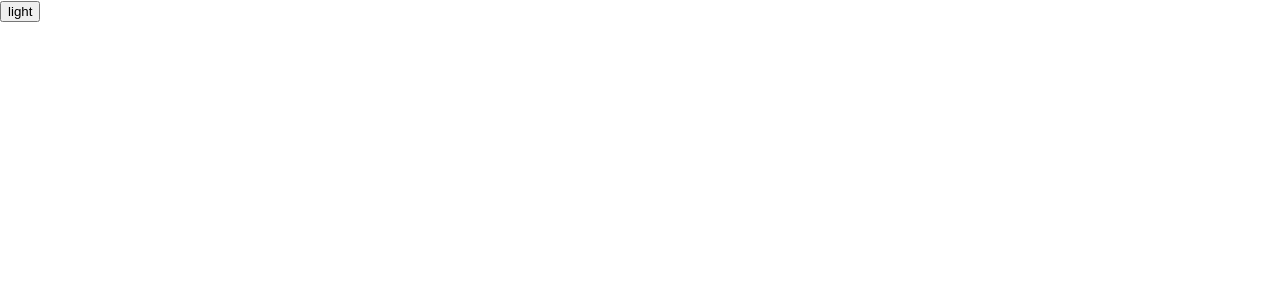
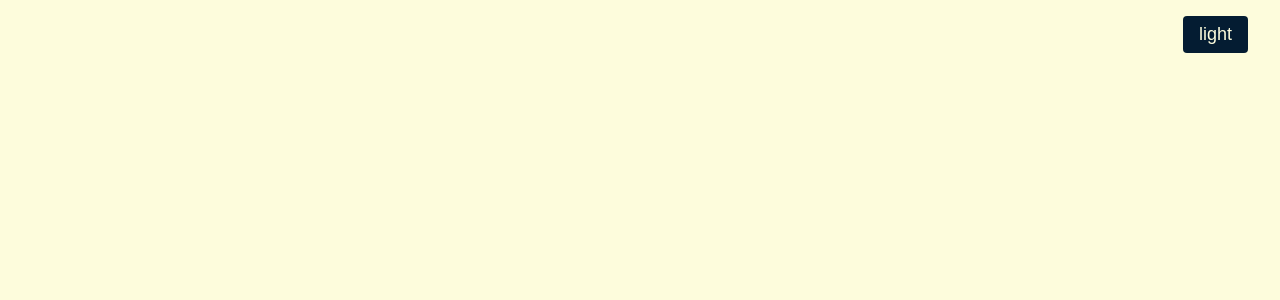
Before and after one commit to RawHeatG/tofy, a React (Create React App) app: page / in a window 1280 px wide. Shown: the top 300 px of the page. Built offline with nearby package versions, Linux system fonts and the light colour scheme.

Commit message:
Add ThemeToggleButton

```diff
--- a/src/App.styles.ts
+++ b/src/App.styles.ts
@@ -1,6 +1,23 @@
 import styled from "styled-components";
 
-export const Container = styled.div`
+export const StyledApp = styled.div`
   background-color: ${(props) => props.theme.background};
   color: ${(props) => props.theme.color};
+  transition: all 0.3s ease;
+  min-width: 100vw;
+  min-height: 100vh;
 `;
+
+export const ThemeToggleButton = styled.button`
+  position: fixed;
+  top: 1rem;
+  right: 2rem;
+  z-index: 10;
+  border-radius: 4px;
+  border: none;
+  font-size: large;
+  padding: 0.5rem 1rem;
+  cursor: pointer;
+  background-color: ${(props) => props.theme.invertedBackground};
+  color: ${(props) => props.theme.invertedColor};
+`;
--- a/src/App.tsx
+++ b/src/App.tsx
@@ -1,18 +1,20 @@
-import "./App.css";
 import { ThemeProvider } from "styled-components";
 import { themes } from "./styles/theme";
-import { Container } from "./App.styles";
+import { StyledApp, ThemeToggleButton } from "./App.styles";
 import { useAppDispatch, useAppSelector } from "./app/hooks";
 import { toggleTheme } from "./features/theme/themeSlice";
 
 function App() {
   const theme = useAppSelector((state) => state.theme.value);
   const dispatch = useAppDispatch();
+
   return (
     <ThemeProvider theme={themes[theme]}>
-      <Container className="App">
-        <button onClick={() => dispatch(toggleTheme())}>{theme}</button>
-      </Container>
+      <StyledApp>
+        <ThemeToggleButton onClick={() => dispatch(toggleTheme())}>
+          {theme}
+        </ThemeToggleButton>
+      </StyledApp>
     </ThemeProvider>
   );
 }
--- /dev/null
+++ b/src/features/theme/theme.types.ts
@@ -0,0 +1,3 @@
+export type ThemeState = {
+  value: "light" | "dark";
+};
--- a/src/features/theme/themeSlice.ts
+++ b/src/features/theme/themeSlice.ts
@@ -1,8 +1,5 @@
+import { ThemeState } from "./theme.types";
 import { createSlice } from "@reduxjs/toolkit";
-
-type ThemeState = {
-  value: "light" | "dark";
-};
 
 const initialState: ThemeState = {
   value: "light"
--- a/src/styles/theme.ts
+++ b/src/styles/theme.ts
@@ -1,9 +1,15 @@
 const lightTheme = {
-  background: "#ffffff"
+  background: "#fdfcdc",
+  color: "#041C32",
+  invertedBackground: "#041C32",
+  invertedColor: "#fdfcdc"
 };
 
 const darkTheme = {
-  background: "#000000"
+  background: "#041C32",
+  color: "#fdfcdc",
+  invertedBackground: "#fdfcdc",
+  invertedColor: "#041C32"
 };
 
 export const themes = {
```
Also changed, not shown: src/App.css (deleted).
